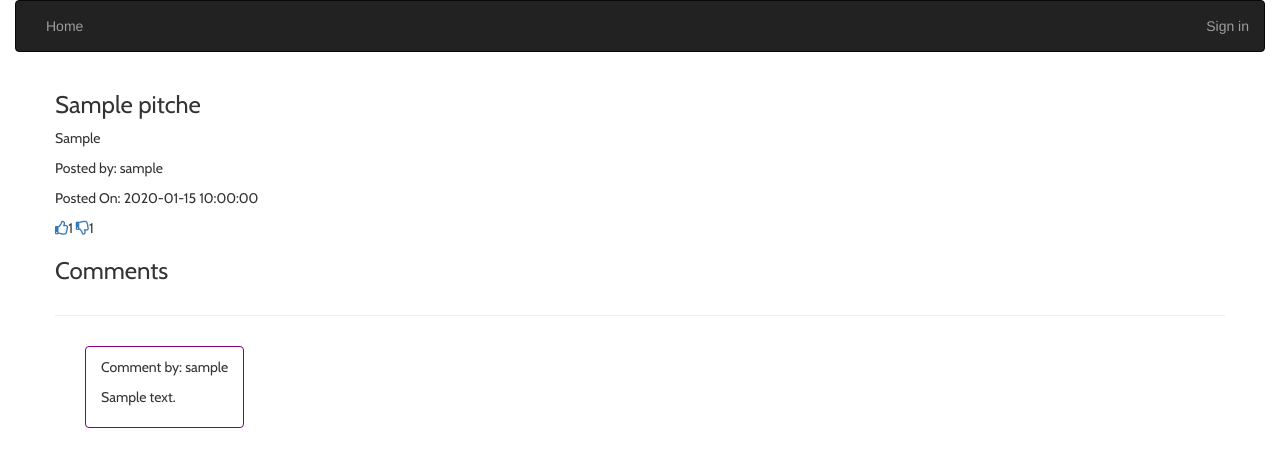
After one commit to IanMK-1/1-minute-app, a Flask app: template app/templates/comment.html in a window 1280 px wide. The commit adds this page. Shown: the top 467 px of the page. Run offline with Flask 2, Linux system fonts and the light colour scheme; tables that the repository leaves empty hold one stand-in row (values such as "Sample post"); the template is opened without the code that fills it: values that come from a table or form of the project are taken from there, most other values are stand-ins (such as "Sample title", 1, 10 or a date in 2020); some libraries are stand-ins or nearby versions.

Commit message:
Enable multiple users to vote and comment

```diff
--- a/app/main/main_form.py
+++ b/app/main/main_form.py
@@ -14,3 +14,8 @@ class UserPitchForm(FlaskForm):
     type = SelectField('Type', choices=[('product', 'Product pitch'), ('pick up lines', 'Pick Up lines pitch'),
                                         ('interview', 'Interview pitch'), ('promotion', 'Promotion pitch')])
     submit = SubmitField('Submit')
+
+
+class UserCommentForm(FlaskForm):
+    comment = TextAreaField('Comment', validators=[DataRequired()])
+    submit = SubmitField('submit')
--- a/app/static/css/index.css
+++ b/app/static/css/index.css
@@ -29,3 +29,7 @@
 #edit {
     margin-top: 20px;
 }
+.comments {
+    margin-top: 10px;
+    float: left;
+}
--- /dev/null
+++ b/app/templates/comment.html
@@ -0,0 +1,43 @@
+{% extends 'bootstrap/base.html' %}
+{% import 'macros.html' as macro %}
+{% import "bootstrap/wtf.html" as wtf %}
+
+{% block navbar %}
+    <div class="container-fluid">
+        {% include 'navbar.html'%}
+    </div>
+{% endblock %}
+
+{% block styles%}
+    {{ super() }}
+    <link rel="stylesheet" href="{{url_for('static',filename='css/index.css')}}">
+    <link href="https://fonts.googleapis.com/css?family=Cabin&display=swap" rel="stylesheet">
+    <link href="https://fonts.googleapis.com/css?family=Raleway&display=swap" rel="stylesheet">
+    <link href="https://fonts.googleapis.com/css?family=Permanent+Marker&display=swap" rel="stylesheet">
+    <link rel="stylesheet" href="https://use.fontawesome.com/releases/v5.4.1/css/all.css" integrity="sha384-5sAR7xN1Nv6T6+dT2mhtzEpVJvfS3NScPQTrOxhwjIuvcA67KV2R5Jz6kr4abQsz" crossorigin="anonymous">
+{% endblock %}
+
+{%block content%}
+    <div class="container">
+        <div class="row">
+            <h3>{{user_pitch.title}}</h3>
+            <p>{{user_pitch.pitch}}</p>
+            <p>Posted by: {{user_pitch.user_pitch.username}}</p>
+            <p>Posted On: {{date}}</p>
+            <a href="/user/comment/{{user_pitch.id}}?like=1"><i class="far fa-thumbs-up"></i></a>{{user_pitch.upvote}}
+            <a href="/user/comment/{{user_pitch.id}}?dislike=1"><i class="far fa-thumbs-down"></i></a>{{user_pitch.downvote}}
+        </div>
+        <div class="row">
+            <h3>Comments</h3>
+            {% if current_user.is_authenticated %}
+                {{ wtf.quick_form(form)}}
+            {%endif%}
+        </div>
+        <div class="row">
+            <hr>
+            <div class="col-md-12">
+                {{macro.displayUserComments(comments)}}
+            </div>
+        </div>
+    </div>
+{%endblock%}
--- a/app/templates/interview.html
+++ b/app/templates/interview.html
@@ -23,7 +23,7 @@
         <hr>
         <div class="row">
             <ul class="list-group">
-                {{macro.displayPitches(pitches)}}
+                {{macro.displayUserPitches(pitches)}}
             </ul>
         </div>
     </div>
--- a/app/templates/macros.html
+++ b/app/templates/macros.html
@@ -1,11 +1,24 @@
-{% macro displayPitches(pitch_list)%}
+{% macro displayUserPitches(pitch_list)%}
     {%for pitch in pitch_list%}
         <div class="col-md-3">
             <li class="list-group-item">
                 <h4>{{pitch.title}}</h4>
                 <p>{{pitch.pitch}}</p>
-                <p>Written by:  {{pitch.user_pitch.username}} <a href="#" class="btn btn-primary pull-right">View</a> </p>
+                <p>Posted by:  {{pitch.user_pitch.username}} <a href="/user/comment/{{pitch.id}}" class="btn btn-primary pull-right">View</a> </p>
             </li>
         </div>
     {%endfor%}
 {%endmacro%}
+
+{% macro displayUserComments(comments) %}
+    {% for comment in comments%}
+        <div class="col-md-3">
+                <div class="comments">
+                    <li class="list-group-item">
+                        <p>Comment by: {{comment.user.username}}</p>
+                        <p>{{comment.comment}}</p>
+                    </li>
+                </div>
+            </div>
+    {% endfor %}
+{% endmacro %}
--- a/app/templates/pick_up.html
+++ b/app/templates/pick_up.html
@@ -23,7 +23,7 @@
         <hr>
         <div class="row">
             <ul class="list-group">
-                {{macro.displayPitches(pitches)}}
+                {{macro.displayUserPitches(pitches)}}
             </ul>
         </div>
     </div>
--- a/app/templates/product.html
+++ b/app/templates/product.html
@@ -23,7 +23,7 @@
         <hr>
         <div class="row">
             <ul class="list-group">
-                {{macro.displayPitches(pitches)}}
+                {{macro.displayUserPitches(pitches)}}
             </ul>
         </div>
     </div>
--- a/app/templates/promotion.html
+++ b/app/templates/promotion.html
@@ -23,7 +23,7 @@
         <hr>
         <div class="row">
             <ul class="list-group">
-                {{macro.displayPitches(pitches)}}
+                {{macro.displayUserPitches(pitches)}}
             </ul>
         </div>
     </div>
--- a/manage.py
+++ b/manage.py
@@ -1,6 +1,6 @@
 from app import create_app, db
 from flask_script import Manager, Server
-from app.models import User, UserRights, Pitch
+from app.models import User, UserRights, Pitch, Comment
 from flask_migrate import MigrateCommand, Migrate
 
 app = create_app('development')
@@ -14,7 +14,7 @@ manager.add_command('db', MigrateCommand)
 
 @manager.shell
 def make_shell_context():
-    return dict(app=app, db=db, User=User, UserRights=UserRights, Pitch=Pitch)
+    return dict(app=app, db=db, User=User, UserRights=UserRights, Pitch=Pitch, Comment=Comment)
 
 
 if __name__ == '__main__':
```
Also changed, not shown: app/main/views.py (+41 -3 lines), app/models.py (+22 -1 lines), migrations/versions/2bed0cd67fc4_add_comment_section.py (added, +40 -0 lines), app/static/photos/giphy_2.jpg (added).
